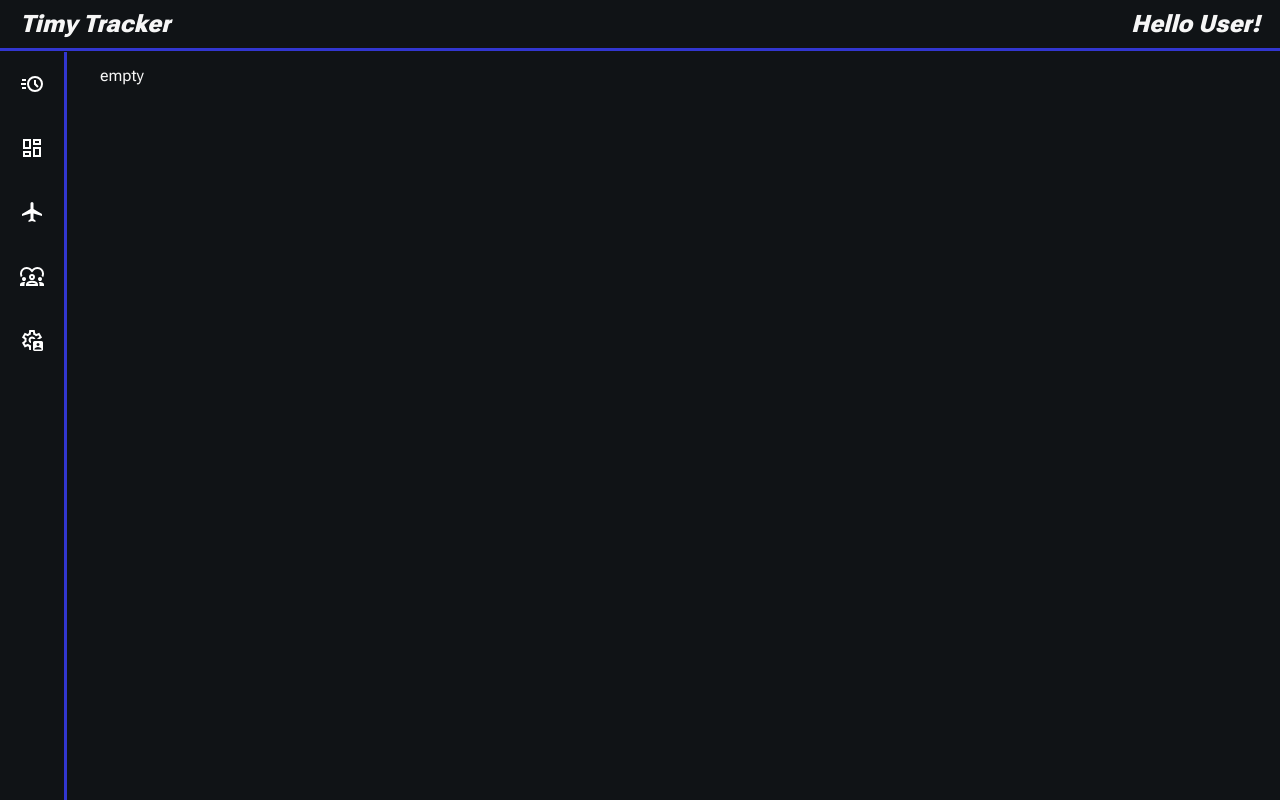
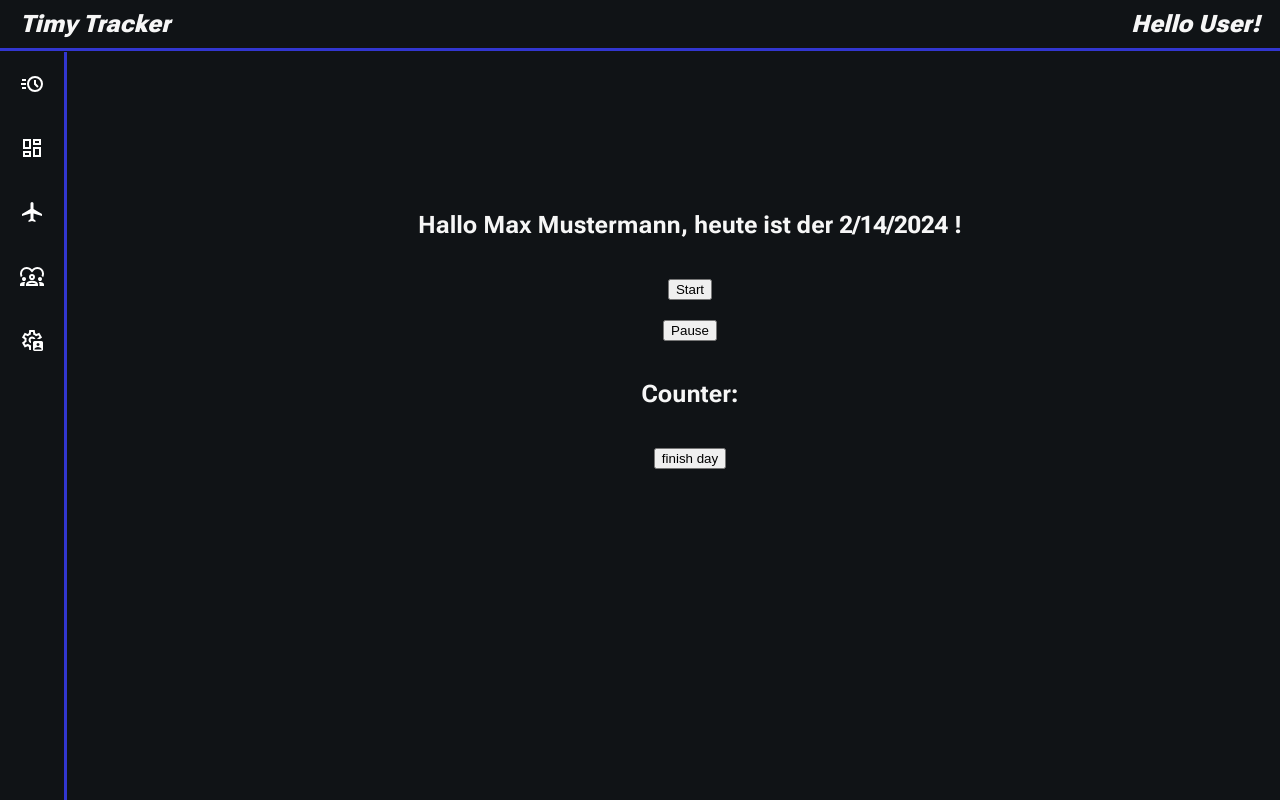
Before and after one commit to JuliaSchw/timy-tracker, a Next.js app: page / in a window 1280 px wide. Built offline with nearby package versions, Linux system fonts and the light colour scheme.

Commit message:
add page structure for timer

```diff
--- a/pages/index.tsx
+++ b/pages/index.tsx
@@ -1,10 +1,26 @@
 import React from "react";
+import styled from "styled-components";
+
+const TimerSection = styled.div`
+  display: flex;
+  flex-direction: column;
+  justify-content: center;
+  align-items: center;
+  height: 70vh;
+  gap: 20px;
+`;
 
 const HomePage: React.FC = () => {
+  const currentDate = new Date().toLocaleDateString();
+
   return (
-    <div>
-      <p>empty</p>
-    </div>
+    <TimerSection>
+      <h2>Hallo Max Mustermann, heute ist der {currentDate} !</h2>
+      <button>Start</button>
+      <button>Pause</button>
+      <h2>Counter:</h2>
+      <button>finish day</button>
+    </TimerSection>
   );
 };
 
```
